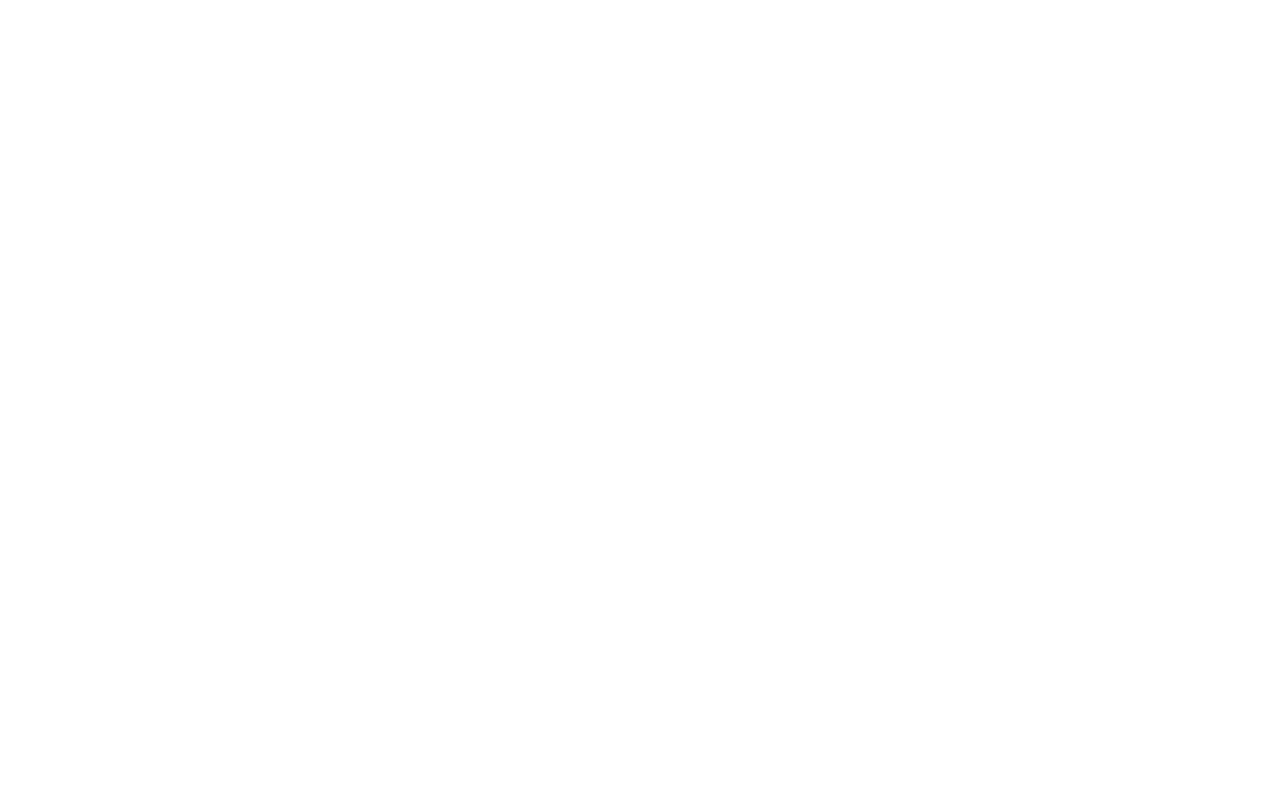
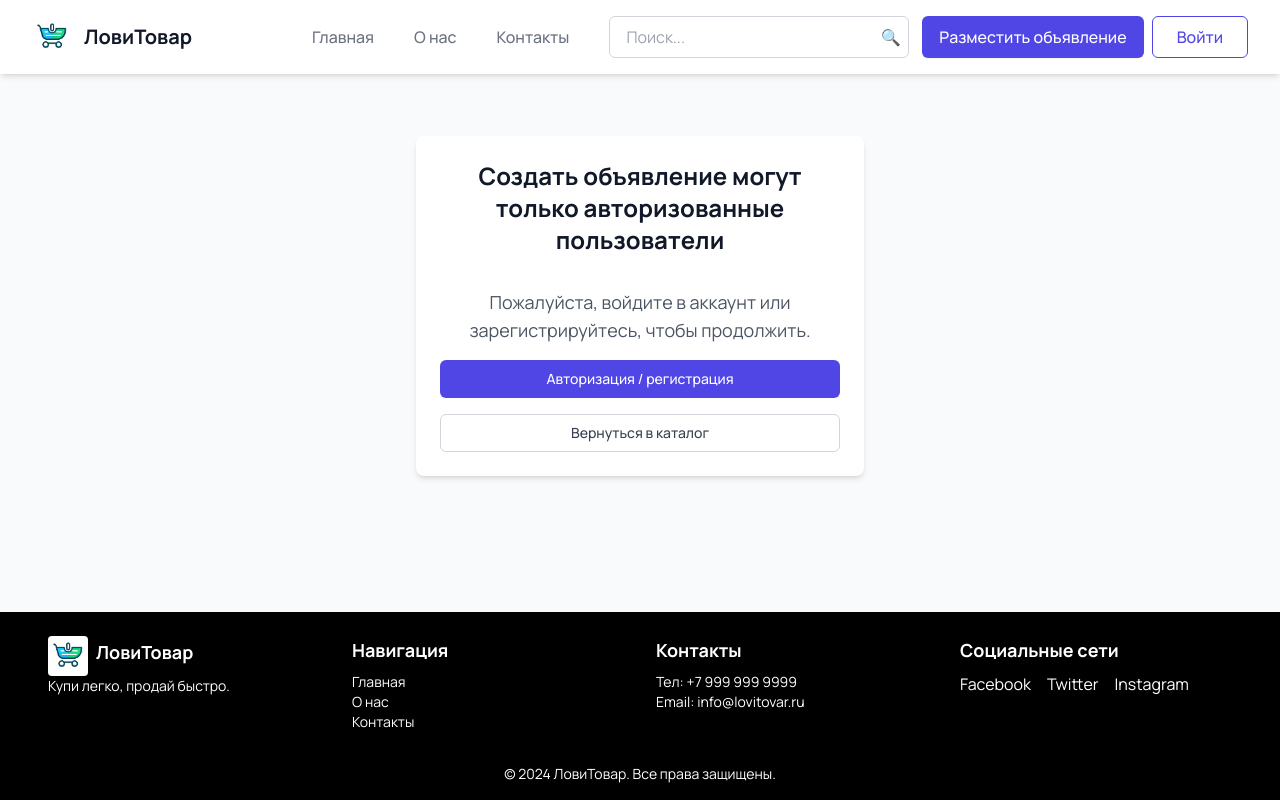
Before and after one commit to pay4ok-exe/lovitovar_front, a React (Vite) app: page /auth-required in a window 1280 px wide. Before the commit this address had no page. Built offline with nearby package versions, Linux system fonts and the light colour scheme.

Commit message:
Add AuthRequired Page

```diff
--- a/src/App.jsx
+++ b/src/App.jsx
@@ -6,6 +6,7 @@
 import AboutUsPage from "./pages/AboutUsPage";
 import ContactUsPage from "./pages/ContactUsPage";
 import ForgotPage from "./pages/ForgotPage";
+import AuthRequiredPage from "./pages/AuthRequiredPage";
 
 function App() {
   return (
@@ -15,6 +16,7 @@
         <Route path="/login" element={<LoginPage />} />
         <Route path="/register" element={<RegisterPage />} />
         <Route path="/forgot" element={<ForgotPage />} />
+        <Route path="/auth-required" element={<AuthRequiredPage />} />
         <Route path="/profile" element={<ProfilePage />} />
         <Route path="/about" element={<AboutUsPage />} />
         <Route path="/contact" element={<ContactUsPage />} />
--- a/src/components/Header.jsx
+++ b/src/components/Header.jsx
@@ -51,7 +51,7 @@
           {/*  */}
           <div className="hidden md:flex items-center justify-end md:flex-1 lg:w-0 gap-2">
             <Link
-              to="/register"
+              to="/auth-required"
               className="ml-8 whitespace-nowrap inline-flex items-center justify-center px-4 py-2 border border-transparent rounded-md shadow-sm text-base font-medium text-white bg-indigo-600 hover:bg-indigo-700">
               Разместить объявление
             </Link>
--- /dev/null
+++ b/src/pages/AuthRequiredPage.jsx
@@ -0,0 +1,42 @@
+import React from "react";
+import { Link, useNavigate } from "react-router-dom";
+import Header from "../components/Header";
+import Footer from "../components/Footer";
+
+const AuthRequiredPage = () => {
+  const navigate = useNavigate();
+
+  return (
+    <div className="min-h-screen flex flex-col bg-gray-50">
+      <Header />
+      <main className="flex-grow flex items-center justify-center py-12 px-4 sm:px-6 lg:px-8">
+        <div className="max-w-md w-full text-center space-y-8 bg-white p-6 rounded-lg shadow-md">
+          <h2 className="text-2xl font-bold text-gray-900">
+            Создать объявление могут только авторизованные пользователи
+          </h2>
+          <div className="mt-4 space-y-4">
+            <p className="text-lg text-gray-600">
+              Пожалуйста, войдите в аккаунт или зарегистрируйтесь, чтобы
+              продолжить.
+            </p>
+            <div className="space-y-4">
+              <Link
+                to="/register"
+                className="w-full inline-flex justify-center py-2 px-4 border border-transparent text-sm font-medium rounded-md text-white bg-indigo-600 hover:bg-indigo-700 focus:outline-none focus:ring-2 focus:ring-offset-2 focus:ring-indigo-500">
+                Авторизация / регистрация
+              </Link>
+              <button
+                onClick={() => navigate("/")}
+                className="w-full inline-flex justify-center py-2 px-4 border border-gray-300 text-sm font-medium rounded-md text-gray-700 bg-white hover:bg-gray-100 focus:outline-none focus:ring-2 focus:ring-offset-2 focus:ring-indigo-500">
+                Вернуться в каталог
+              </button>
+            </div>
+          </div>
+        </div>
+      </main>
+      <Footer />
+    </div>
+  );
+};
+
+export default AuthRequiredPage;
```
